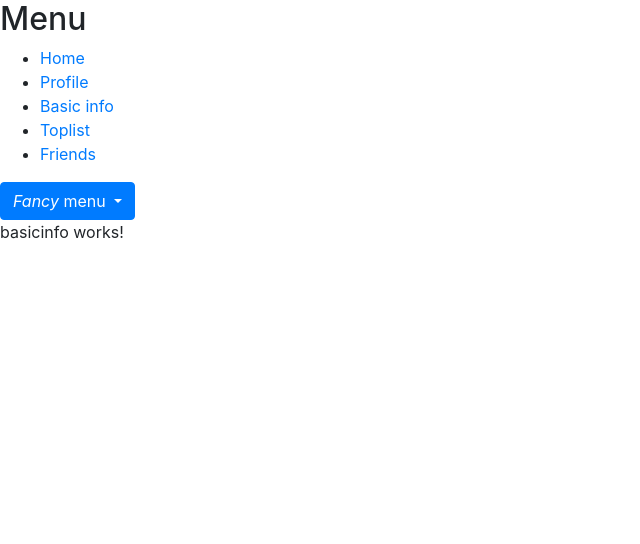
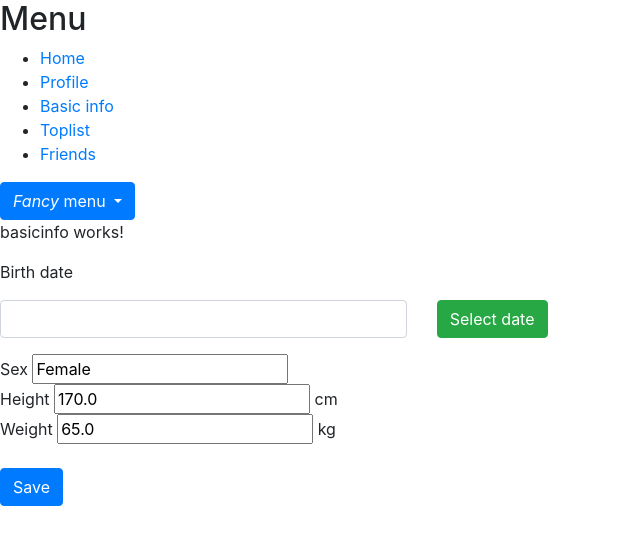
Before and after one commit to LSD2evosoft/medipus-web, an Angular app: page /basic-info in a window 1280 px wide. Shown: the top 544 px of the page, without its empty margins (0-640 px from the left). Built offline with nearby package versions, Linux system fonts and the light colour scheme.

Commit message:
Added forms module. Save fields for basic info.

```diff
--- a/src/app/app.module.ts
+++ b/src/app/app.module.ts
@@ -1,5 +1,6 @@
 import { NgModule } from '@angular/core';
 import { BrowserModule } from '@angular/platform-browser';
+import { FormsModule } from '@angular/forms';
 
 import { AppRoutingModule } from './app-routing.module';
 import { AppComponent } from './app.component';
@@ -9,6 +10,7 @@ import { ToplistComponent } from './toplist/toplist.component';
 import { FriendsComponent } from './friends/friends.component';
 
 import { BrowserAnimationsModule } from '@angular/platform-browser/animations';
+import { BsDatepickerModule } from 'ngx-bootstrap/datepicker';
 import { BsDropdownModule } from 'ngx-bootstrap/dropdown';
 import { TooltipModule } from 'ngx-bootstrap/tooltip';
 import { ModalModule } from 'ngx-bootstrap/modal';
@@ -26,10 +28,12 @@ import { BasicInfoComponent } from './basicinfo/basicinfo.component';
     imports: [
         BrowserModule,
         AppRoutingModule,
+        FormsModule,
 
         // ngx-bootstrap https://valor-software.com/ngx-bootstrap/#/documentation#getting-started
         BrowserAnimationsModule,
         BsDropdownModule.forRoot(),
+        BsDatepickerModule.forRoot(),
         TooltipModule.forRoot(),
         ModalModule.forRoot()
     ],
--- a/src/app/basicinfo/basicinfo.component.html
+++ b/src/app/basicinfo/basicinfo.component.html
@@ -1 +1,28 @@
 <p>basicinfo works!</p>
+
+<p>Birth date</p>
+<div class="row">
+    <div class="col-xs-12 col-md-5 col-lg-4 form-group">
+        <input class="form-control" bsDatepicker #datepickerYMD="bsDatepicker" bsDatepicker
+            [bsConfig]="{ dateInputFormat: 'YYYY-MM-DD' }" [bsValue]="birthDate">
+    </div>
+    <div class="col-xs-12 col-12 col-md-3 form-group">
+        <button class="btn btn-success" (click)="datepickerYMD.toggle()" [attr.aria-expanded]="datepickerYMD.isOpen"
+            type="button">Select date</button>
+    </div>
+</div>
+
+Sex
+<input type="text" [(ngModel)]="sex" />
+<br />
+
+Height
+<input type="text" [(ngModel)]="height" /> cm
+<br />
+
+Weight
+<input type="text" [(ngModel)]="weight" /> kg
+<br />
+
+<br />
+<button class="btn btn-primary" type="submit" (click)="save()">Save</button>
--- a/src/app/basicinfo/basicinfo.component.ts
+++ b/src/app/basicinfo/basicinfo.component.ts
@@ -1,4 +1,5 @@
 import { Component, OnInit } from '@angular/core';
+import { DatastoreService } from '../datastore.service';
 import { Sex } from '../model/sex';
 
 @Component({
@@ -8,14 +9,36 @@ import { Sex } from '../model/sex';
 })
 export class BasicInfoComponent implements OnInit {
 
-    birthDate: any;
-    sex: Sex;
-    weight: number;
-    height: number;
+    birthDate = new Date(2000, 0, 1);
+    sex: string;
+    weight: string;
+    height: string;
 
-    constructor() { }
+    constructor(private datastore: DatastoreService) { }
 
     ngOnInit(): void {
+        const user = this.datastore.user;
+        this.birthDate = user.dateOfBirth;
+        this.sex = user.sex?.toString() ?? 'Female';
+        this.weight = user.weight?.toString() ?? '65.0';
+        this.height = user.height?.toString() ?? '170.0';
     }
 
+    save() {
+        let sex = Sex.Other;
+        const sexInput = this.sex.toLowerCase();
+        if (sexInput === 'male') { sex = Sex.Male; }
+        else if (sexInput === 'female') { sex = Sex.Female; }
+
+        const weight = parseFloat(this.weight);
+        const height = parseFloat(this.height);
+
+        this.datastore.user = {
+            ...this.datastore.user,
+            dateOfBirth: this.birthDate,
+            sex,
+            weight,
+            height
+        };
+    }
 }
--- a/src/styles.scss
+++ b/src/styles.scss
@@ -1,6 +1,7 @@
 /* You can add global styles to this file, and also import other style files */
 
 @import "~bootstrap/dist/css/bootstrap.min.css";
+@import "~ngx-bootstrap/datepicker/bs-datepicker.css";
 
 .img-center {
     display: block;
```
